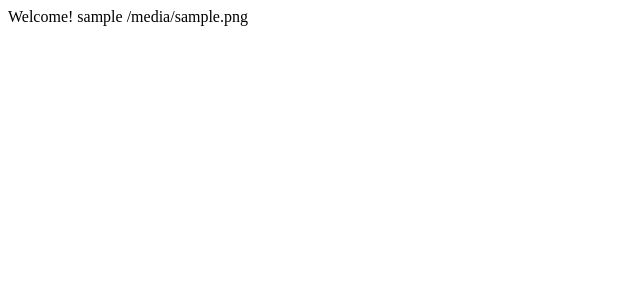
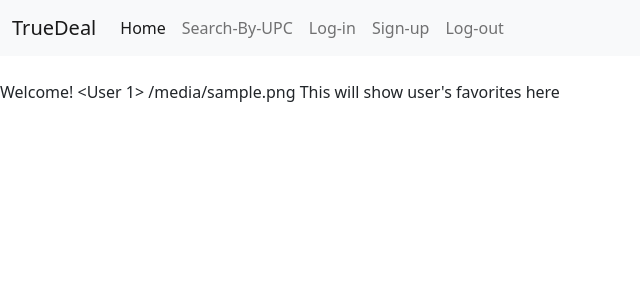
Before and after one commit to dengxinjuan/trueDeal, a Flask app: template templates/username.html in a window 1280 px wide. Shown: the top 300 px of the page, without its empty margins (0-640 px from the left). Run offline with Flask 2, Linux system fonts and the light colour scheme; the visitor is signed in with stand-in values (Sample User, id 1); tables that the repository leaves empty hold one stand-in row (values such as "Sample post"); the template is opened without the code that fills it: values that come from a table or form of the project are taken from there, most other values are stand-ins (such as "Sample title", 1, 10 or a date in 2020).

Commit message:
keep user logged in

```diff
--- a/app.py
+++ b/app.py
@@ -180,9 +180,15 @@ def log_out():
 
 @app.route("/users/<username>")
 def show_user(username):
-    user = User.query.get(username)
-    profile_img = user.profile_img
-    return render_template("username.html",user=user, profile_img=profile_img)
+
+    if "username" not in session:
+        flash("You must be logged in to view!")
+        return redirect("/")
+
+    else:
+        user = User.query.get(username)
+        profile_img = user.profile_img
+        return render_template("username.html",user=user, profile_img=profile_img)
 
 
 
--- a/templates/username.html
+++ b/templates/username.html
@@ -1,3 +1,24 @@
-Welcome! {{user.username}}
+
+{%extends 'base.html'%}
+{%block content%}
+{%if 'username' in session %}
+
+Welcome! {{user}}
 
 {{profile_img}}
+
+This will show user's favorites here
+
+{%endif%}
+
+
+{%if 'username' not in session%}
+You must log in to see it.
+
+{%endif%}
+
+
+
+
+
+{%endblock%}
```
